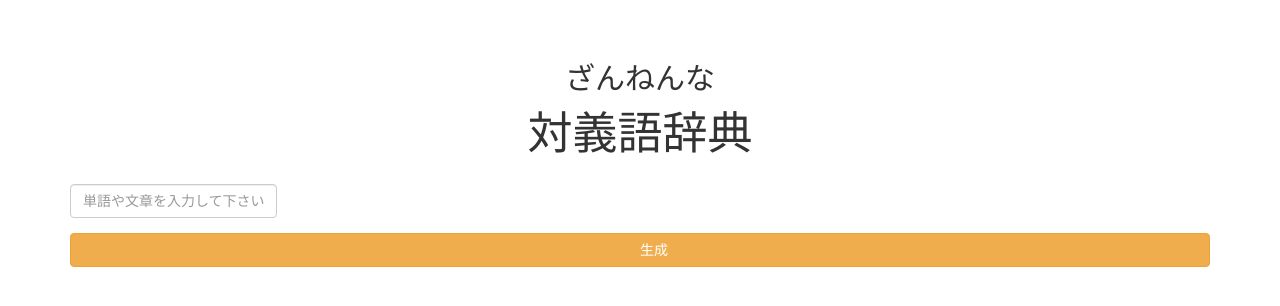
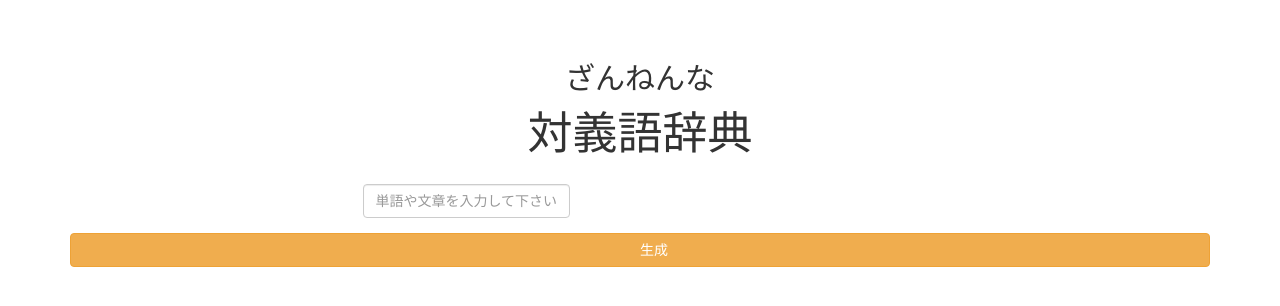
Before and after one commit to soichi-fujiwara/flask-antonym, a Flask app: page / in a window 1280 px wide. Shown: the top 306 px of the page. Run offline with Flask 2, Linux system fonts and the light colour scheme; some libraries are stand-ins or nearby versions.

Commit message:
Update index.html

```diff
--- a/templates/index.html
+++ b/templates/index.html
@@ -17,7 +17,7 @@
         <form action="/" method="post" class="form-inline">
 
           <!-- Input -->
-          <div class="col-xs-12">
+    			<div class="col-xs-10 col-xs-offset-1 col-md-6 col-md-offset-3">
             <input type="text" class="form-control" id="words" name="words" placeholder="単語や文章を入力して下さい" maxlength="10">
           </div>
 
@@ -40,7 +40,7 @@
       <!-- Result-Antnym -->
       <div class="antonym">
         {% for ant_word in ant_word_list %}
-          <div class="col-xs-12 col-md-6 col-lg-4">{{ ant_word }}</div>
+          <div class="col-xs-12 col-md-6 col-lg-4" style="text-align:center;">{{ ant_word }}</div>
         {% endfor %}
       </div>
     </div>
```
